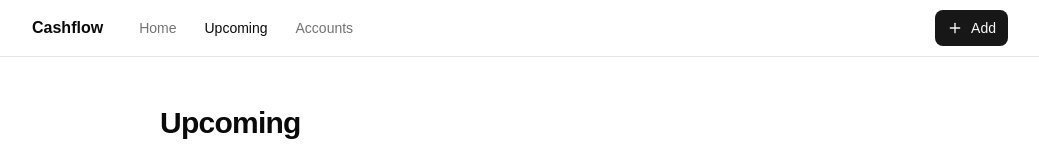
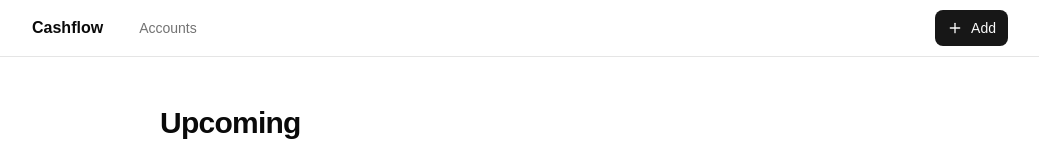
Before and after one commit to stanxaf/cashflow, a Next.js app: page /upcoming in a window 1280 px wide. Shown: the top 151 px of the page, without its empty margins (120-1159 px from the left). Built offline with nearby package versions, Linux system fonts and the light colour scheme.

Commit message:
Simplify cashflow navigation

```diff
--- a/src/components/app-shell.tsx
+++ b/src/components/app-shell.tsx
@@ -6,8 +6,7 @@ import { Plus } from "lucide-react";
 import { cn } from "@/lib/utils";
 
 const navItems = [
-  { href: "/paydays", label: "Home" },
-  { href: "/upcoming", label: "Upcoming" },
+  { href: "/paydays", label: "Cashflow" },
   { href: "/accounts", label: "Accounts" },
 ];
 
@@ -21,21 +20,15 @@ export function AppShell({ children }: { children: React.ReactNode }) {
           <Link href="/paydays" className="shrink-0 font-semibold">Cashflow</Link>
 
           <nav className="hidden items-center gap-1 sm:flex">
-            {navItems.map(({ href, label }) => {
-              const active = pathname.startsWith(href);
-              return (
             <Link
-                  key={href}
-                  href={href}
+              href="/accounts"
               className={cn(
                 "rounded-md px-3 py-2 text-sm text-muted-foreground hover:text-foreground",
-                    active && "text-foreground font-medium"
+                pathname.startsWith("/accounts") && "font-medium text-foreground"
               )}
             >
-                  {label}
+              Accounts
             </Link>
-              );
-            })}
           </nav>
 
           <Link
@@ -50,7 +43,7 @@ export function AppShell({ children }: { children: React.ReactNode }) {
 
       <main className="mx-auto w-full max-w-3xl px-4 py-8 pb-24 sm:px-6 sm:py-12">{children}</main>
 
-      <nav className="fixed inset-x-0 bottom-0 z-30 grid grid-cols-3 border-t bg-background sm:hidden">
+      <nav className="fixed inset-x-0 bottom-0 z-30 grid grid-cols-2 border-t bg-background sm:hidden">
         {navItems.map(({ href, label }) => {
           const active = pathname.startsWith(href);
           return (
```
Lines whose indentation alone changed are shown as unchanged.
